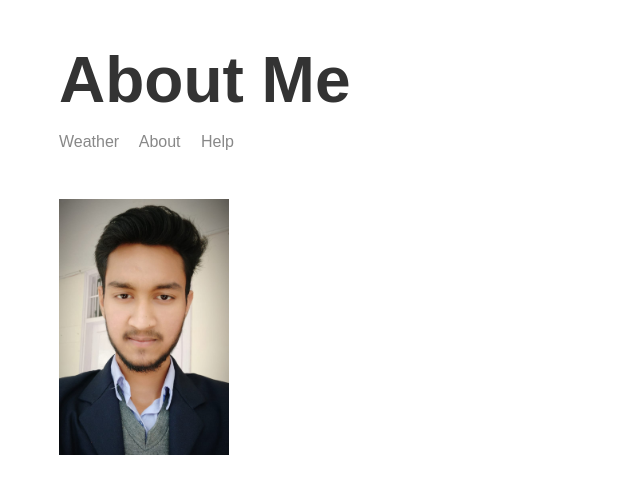
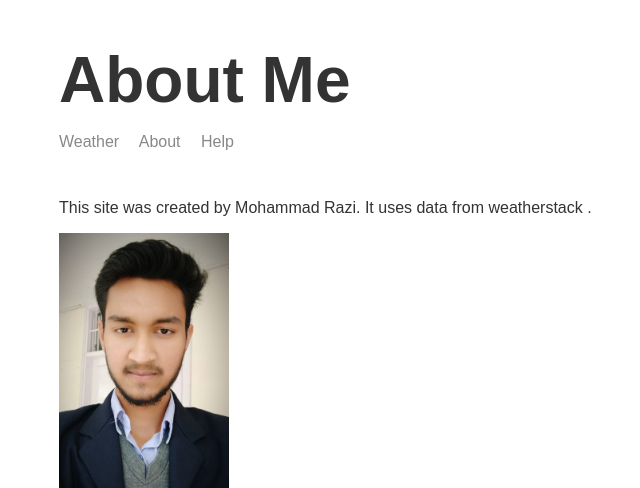
Before and after one commit to iammohdrazi/node3-weather-website, a Node server app: page /about in a window 1280 px wide. Shown: the top 488 px of the page, without its empty margins (256-896 px from the left). Run offline with Node 20, Linux system fonts and the light colour scheme; some libraries are stand-ins or nearby versions.

Commit message:
add about text

```diff
--- a/templates/views/about.hbs
+++ b/templates/views/about.hbs
@@ -13,6 +13,7 @@
 
     <div class="main-content">
         {{>header}}
+        <p>This site was created by Mohammad Razi. It uses data from weatherstack .</p>
     <img class = "portrait" src="/img/razipic.jpeg">
     </div>
 
```
